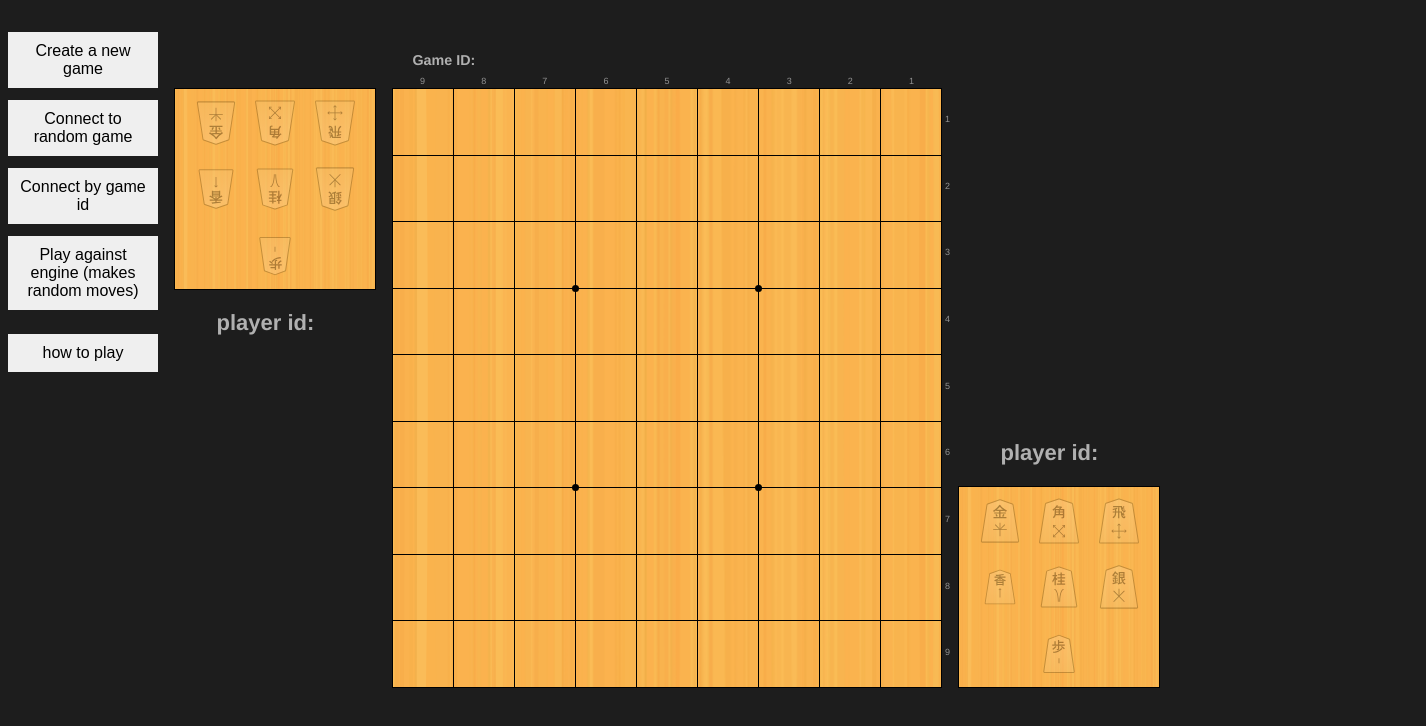
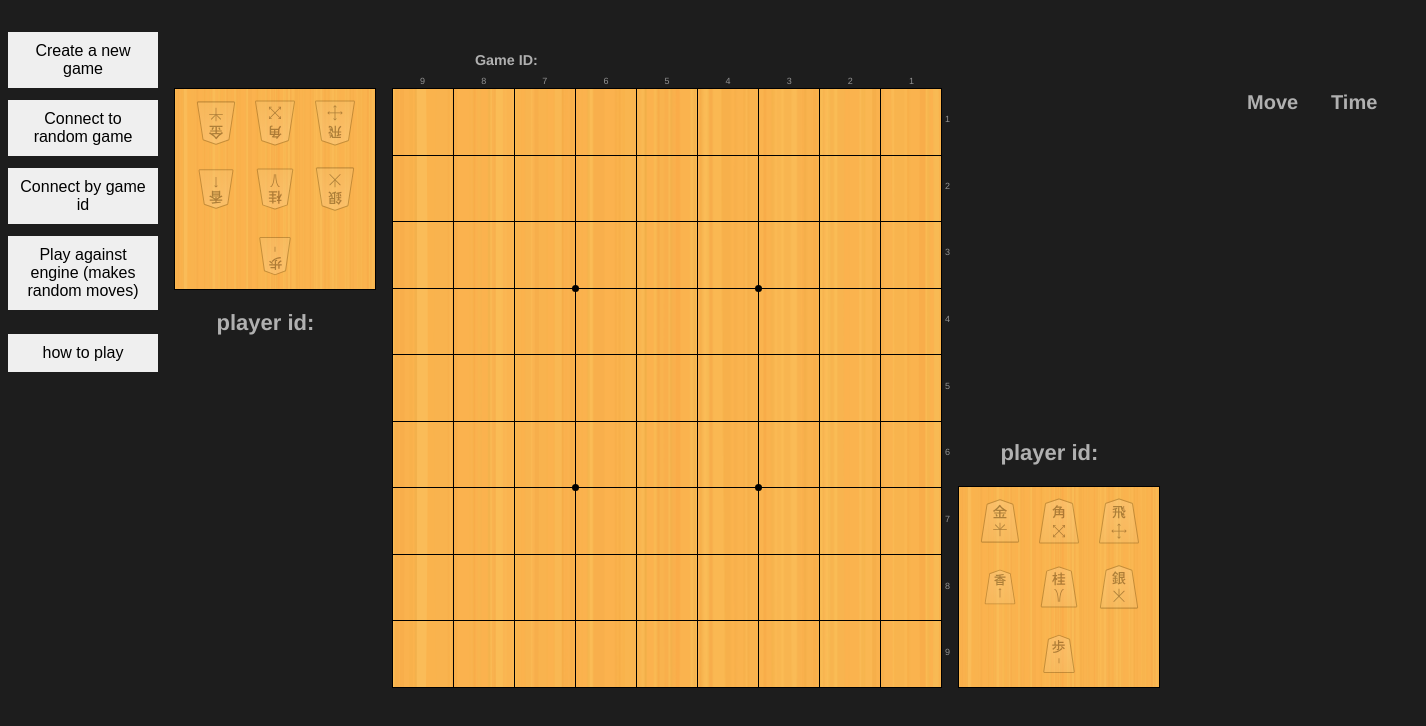
Before and after one commit to penguin-enthusiast/shogi-frontend, a React (Vite) app: page / in a window 1280 px wide. Shown: the top 726 px of the page, 1426 px wide, since content can reach past the window. Built offline with nearby package versions, Linux system fonts and the light colour scheme.

Commit message:
Add component that shows moves played

```diff
--- a/src/App.tsx
+++ b/src/App.tsx
@@ -8,6 +8,7 @@ import {ClientContext, PlayerIdContext} from './Contexts.ts';
 
 const App = () => {
     const [game, setGame] = useState<Game|null>(null);
+
     const stompClientRef = useRef<Client>(null!);
     const playerIdRef = useRef<string>('');
 
@@ -31,14 +32,14 @@ const App = () => {
     }, []);
 
     return (
-        <PlayerIdContext.Provider value={playerIdRef}>
-            <ClientContext.Provider value={stompClientRef}>
-                <div className="main">
+        <div className="main">
+            <PlayerIdContext.Provider value={playerIdRef}>
+                <ClientContext.Provider value={stompClientRef}>
                     <SidePanel game={game} setGame={setGame}/>
                     <Board game={game} setGame={setGame}/>
-                </div>
-            </ClientContext.Provider>
-        </PlayerIdContext.Provider>
+                </ClientContext.Provider>
+            </PlayerIdContext.Provider>
+        </div>
     );
 };
 
--- a/src/Board.tsx
+++ b/src/Board.tsx
@@ -7,10 +7,11 @@ import './assets/css/shogiground.css';
 import './assets/css/hands.css';
 import './assets/css/themes/wood-grid.css';
 import './assets/css/pieces/czech.css';
-import {ClientContext, PlayerIdContext} from "./Contexts.ts";
+import {BoardMovesContext, ClientContext, PlayerIdContext} from "./Contexts.ts";
 import type {IMessage, StompSubscription} from "@stomp/stompjs";
 import {getDrops, getUnpromotedPieceRole} from "./boardLogic.ts";
 import ReadyPanel from "./ReadyPanel.tsx";
+import InfoPanel from "./InfoPanel.tsx";
 
 function Board({game, setGame}: {game: Game | null, setGame: Dispatch<SetStateAction<Game | null>>}){
     const stompClientRef = useContext(ClientContext);
@@ -18,6 +19,7 @@ function Board({game, setGame}: {game: Game | null, setGame: Dispatch<SetStateAc
 
     const [playerClient, setPlayerClient] = useState<string>('');
     const [playerOpponent, setPlayerOpponent] = useState<string>('');
+    const [boardMoves, setBoardMoves] = useState<string[]>([]);
 
     const subscriptions = useRef<StompSubscription[]>([]);
     const madeMove = useRef<boolean>(false);
@@ -144,6 +146,7 @@ function Board({game, setGame}: {game: Game | null, setGame: Dispatch<SetStateAc
 
         switch (game.status) {
             case "WAITING": {
+                setBoardMoves([]);
                 if (subscriptions.current.length == 0) {
                     const stompClient = stompClientRef.current;
                     subscriptions.current.push(stompClient.subscribe('/topic/game/' + game.gameId, (response: IMessage) => {
@@ -167,12 +170,15 @@ function Board({game, setGame}: {game: Game | null, setGame: Dispatch<SetStateAc
                     }));
                     subscriptions.current.push(stompClient.subscribe('/topic/game/' + game.gameId + '/move', (response: IMessage) => {
                         const serverMessage = JSON.parse(response.body);
+                        const move: Move = serverMessage.body;
+                        const moveString: string = move.moveString;
+                        setBoardMoves(boardMoves => [...boardMoves, moveString]);
+                        console.log(boardMoves)
                         if (madeMove.current) {
                             madeMove.current = false;
                             return;
                         }
                         if (serverMessage.headers.moveType[0] == 'move') {
-                            const move: Move = serverMessage.body;
                             sg.current.move(move.orig, move.dest, move.prom);
                         } else if (serverMessage.headers.moveType[0] == 'drop') {
                             const drop: Drop = serverMessage.body;
@@ -284,6 +290,9 @@ function Board({game, setGame}: {game: Game | null, setGame: Dispatch<SetStateAc
                     <h1 className="player-name">player id: {playerClient}</h1>
                     <div id="hand-bottom" className="sg-hand-wrap"></div>
                 </div>
+                <BoardMovesContext.Provider value={boardMoves}>
+                    <InfoPanel/>
+                </BoardMovesContext.Provider>
             </div>
         </div>
     )
--- a/src/Contexts.ts
+++ b/src/Contexts.ts
@@ -3,3 +3,4 @@ import type {Client} from "@stomp/stompjs";
 
 export const ClientContext = createContext<RefObject<Client>>(null!);
 export const PlayerIdContext = createContext<RefObject<string>>(null!);
+export const BoardMovesContext = createContext<string[]>([]);
--- /dev/null
+++ b/src/InfoPanel.tsx
@@ -0,0 +1,45 @@
+import {useCallback, useContext} from "react";
+import {BoardMovesContext} from "./Contexts.ts";
+import './assets/css/info-panel.css';
+
+function InfoPanel() {
+    const boardMoves = useContext(BoardMovesContext);
+
+    const tableRows = useCallback(() => {
+        return (
+            <div>
+                <table className="table-header">
+                    <thead>
+                    <tr>
+                        <th className="index-col"></th>
+                        <th className="side-col"></th>
+                        <th className="move-col">Move</th>
+                        <th className="time-col">Time</th>
+                    </tr>
+                    </thead>
+                </table>
+                <div className="move-table">
+                    <table>
+                        <tbody>
+                        {boardMoves.map((move, index) => {
+                            const i: number = move.lastIndexOf('-');
+                            return (
+                                <tr>
+                                    <td className="index-col">{ index + 1 }</td>
+                                    <td className="side-col">{ move[0] }</td>
+                                    <td className="move-col">{ move.substring(1, i) }</td>
+                                    <td className="time-col">{ move.substring(i + 1) }</td>
+                                </tr>
+                            );
+                        })}
+                        </tbody>
+                    </table>
+                </div>
+            </div>
+        )
+    }, [boardMoves]);
+
+    return tableRows();
+}
+
+export default InfoPanel;
--- /dev/null
+++ b/src/assets/css/info-panel.css
@@ -0,0 +1,32 @@
+th {
+    text-align: left;
+}
+
+.table-header,
+.move-table {
+    width: 250px;
+    font-size: 20px;
+}
+
+.move-table {
+    border-collapse: collapse;
+    table-layout: fixed;
+    max-height: 300px;
+    overflow-y: scroll;
+}
+
+.index-col {
+    width: 40px;
+}
+
+.side-col {
+    width: 20px;
+}
+
+.move-col {
+    width: 80px;
+}
+
+.time-col {
+    width: 92px;
+}
--- a/src/types/types.ts
+++ b/src/types/types.ts
@@ -1,6 +1,7 @@
 import type {Key, Piece} from "../assets/shogiground/types.ts";
 
 export interface Move {
+    moveString: string;
     orig: Key;
     dest: Key;
     prom: boolean;
```
